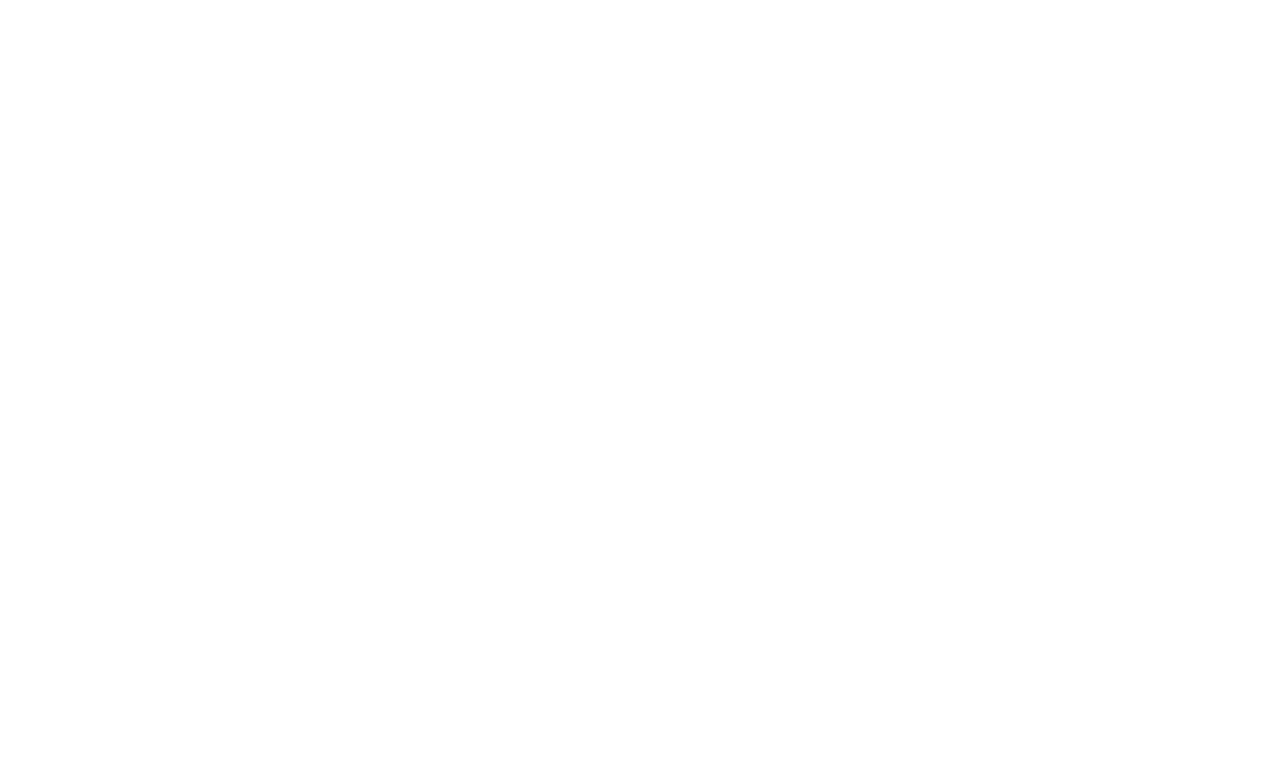
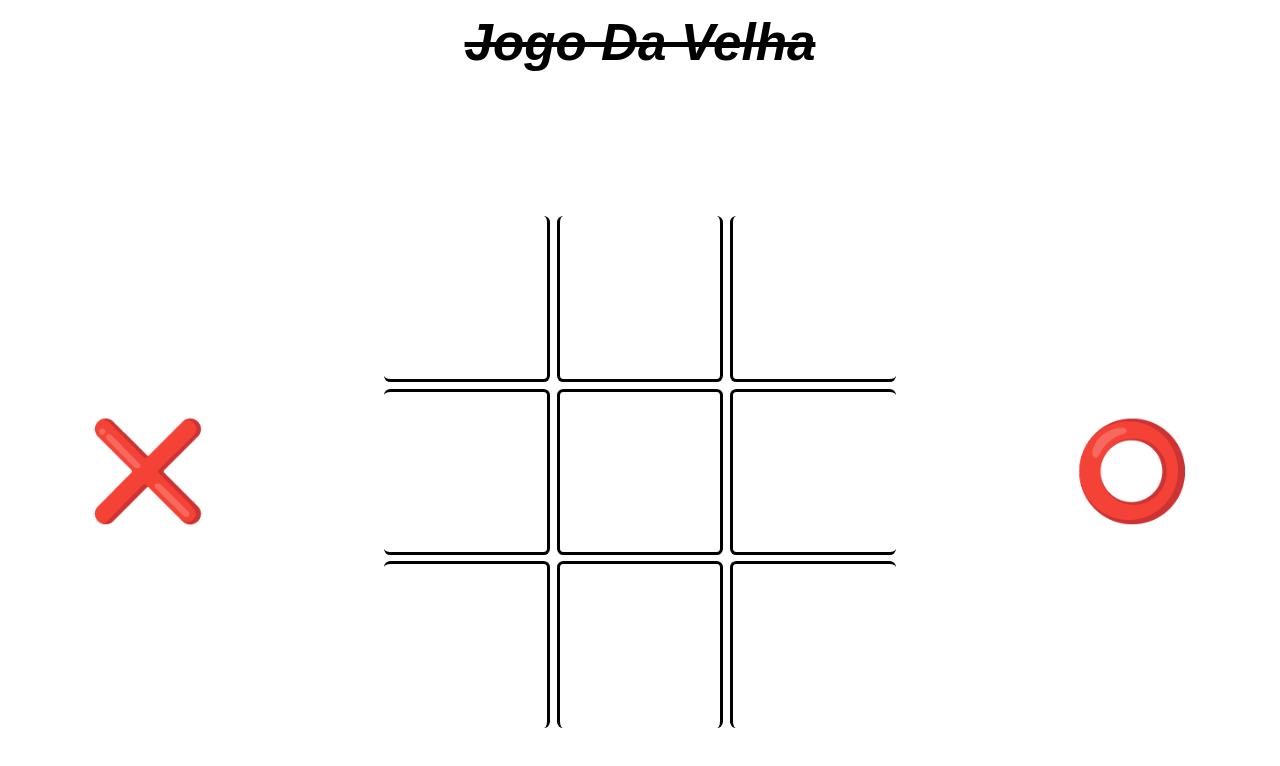
Before and after one commit to JKrabbee/projeto-jogo-da-velha, a plain HTML site: page index.html in a window 1280 px wide. Drawn offline with Linux system fonts and the light colour scheme.

Commit message:
estilização e adição de alguns elementos html

```diff
--- a/assets/style/style.css
+++ b/assets/style/style.css
@@ -0,0 +1,118 @@
+* {
+  padding: 0;
+  margin: 0;
+  box-sizing: border-box;
+}
+body {
+  font-family: Arial, Helvetica, sans-serif;
+  font-size: 2vmax;
+
+  text-align: center;
+  overflow-x: hidden;
+}
+
+body h1 {
+  font-style: italic;
+  text-decoration: line-through;
+
+  margin-top: 1vmax;
+}
+
+.invisible {
+  display: none;
+}
+
+.container {
+  width: 100vw;
+  height: 100vh;
+
+  display: flex;
+  flex-direction: row;
+  justify-content: space-around;
+  align-items: center;
+}
+
+.spanRigth {
+  font-size: 7.5vmax;
+}
+
+.spanLeft {
+  font-size: 7.5vmax;
+}
+
+.estadio {
+  width: 40vmax;
+  height: 40vmax;
+
+  display: flex;
+  flex-direction: column;
+  justify-content: space-between;
+}
+
+.bloco {
+  border: solid black 0.3vmax;
+  border-radius: 0.5vmax;
+
+  width: 13vmax;
+  height: 13vmax;
+}
+
+.linhaDeCima,
+.linhaDoMeio,
+.linhaDeBaixo {
+  display: flex;
+  flex-direction: row;
+
+  justify-content: space-between;
+}
+
+#bloco1 {
+  border-top: white;
+  border-left: white;
+}
+#bloco2 {
+  border-top: white;
+}
+#bloco3 {
+  border-top: white;
+  border-right: white;
+}
+
+#bloco4 {
+  border-left: white;
+}
+#bloco6 {
+  border-right: white;
+}
+
+#bloco7 {
+  border-bottom: white;
+  border-left: white;
+}
+#bloco8 {
+  border-bottom: white;
+}
+#bloco9 {
+  border-bottom: white;
+  border-right: white;
+}
+
+@media (max-width: 575px) {
+  .container {
+    flex-wrap: wrap;
+    align-content: center;
+  }
+  .spanRigth {
+    font-size: 7.5vmax;
+
+    margin-bottom: 5vmax;
+  }
+
+  .spanLeft {
+    order: -1;
+
+    font-size: 7.5vmax;
+
+    margin-bottom: 5vmax;
+  }
+}
--- a/index.html
+++ b/index.html
@@ -8,22 +8,29 @@
     <title>Jogo da Velha</title>
   </head>
   <body>
+    <h1>Jogo Da Velha</h1>
+    <div class="container">
+      <span class="spanRigth invisible"></span>
+      <span class="spanRigth">❌</span>
       <div class="estadio">
         <div class="linhaDeCima">
-        <div id="1" class="bloco"></div>
-        <div id="2" class="bloco"></div>
-        <div id="3" class="bloco"></div>
+          <div id="bloco1" class="bloco"></div>
+          <div id="bloco2" class="bloco"></div>
+          <div id="bloco3" class="bloco"></div>
         </div>
         <div class="linhaDoMeio">
-        <div id="4" class="bloco"></div>
-        <div id="5" class="bloco"></div>
-        <div id="6" class="bloco"></div>
+          <div id="bloco4" class="bloco"></div>
+          <div id="bloco5" class="bloco"></div>
+          <div id="bloco6" class="bloco"></div>
         </div>
         <div class="linhaDeBaixo">
-        <div id="7" class="bloco"></div>
-        <div id="8" class="bloco"></div>
-        <div id="9" class="bloco"></div>
+          <div id="bloco7" class="bloco"></div>
+          <div id="bloco8" class="bloco"></div>
+          <div id="bloco9" class="bloco"></div>
         </div>
+      </div>
+      <span class="spanLeft">⭕</span>
+      <span class="spanLeft invisible"></span>
     </div>
 
     <script src="/assets/js/script.js"></script>
```
Lines whose indentation alone changed are shown as unchanged.
